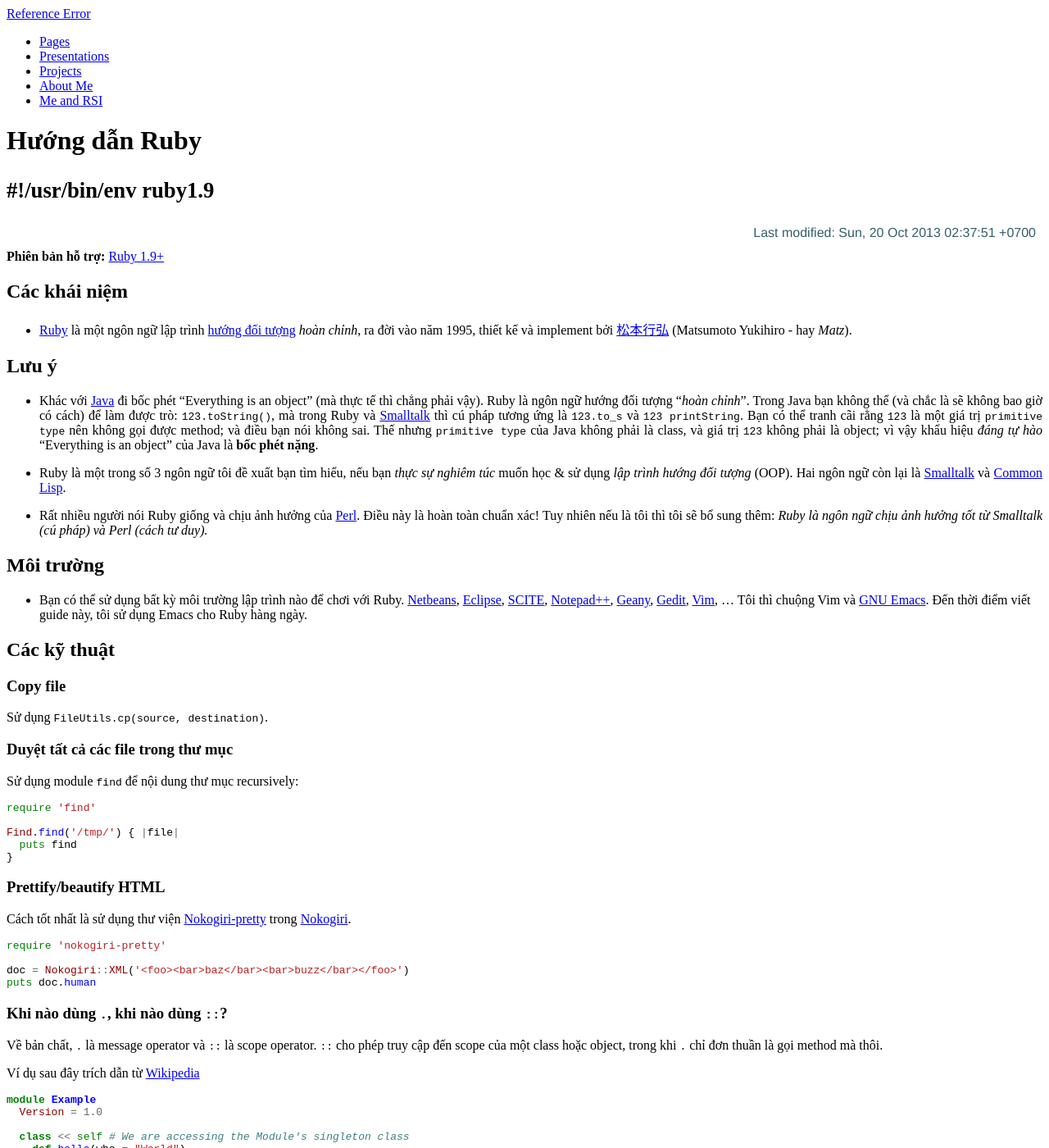
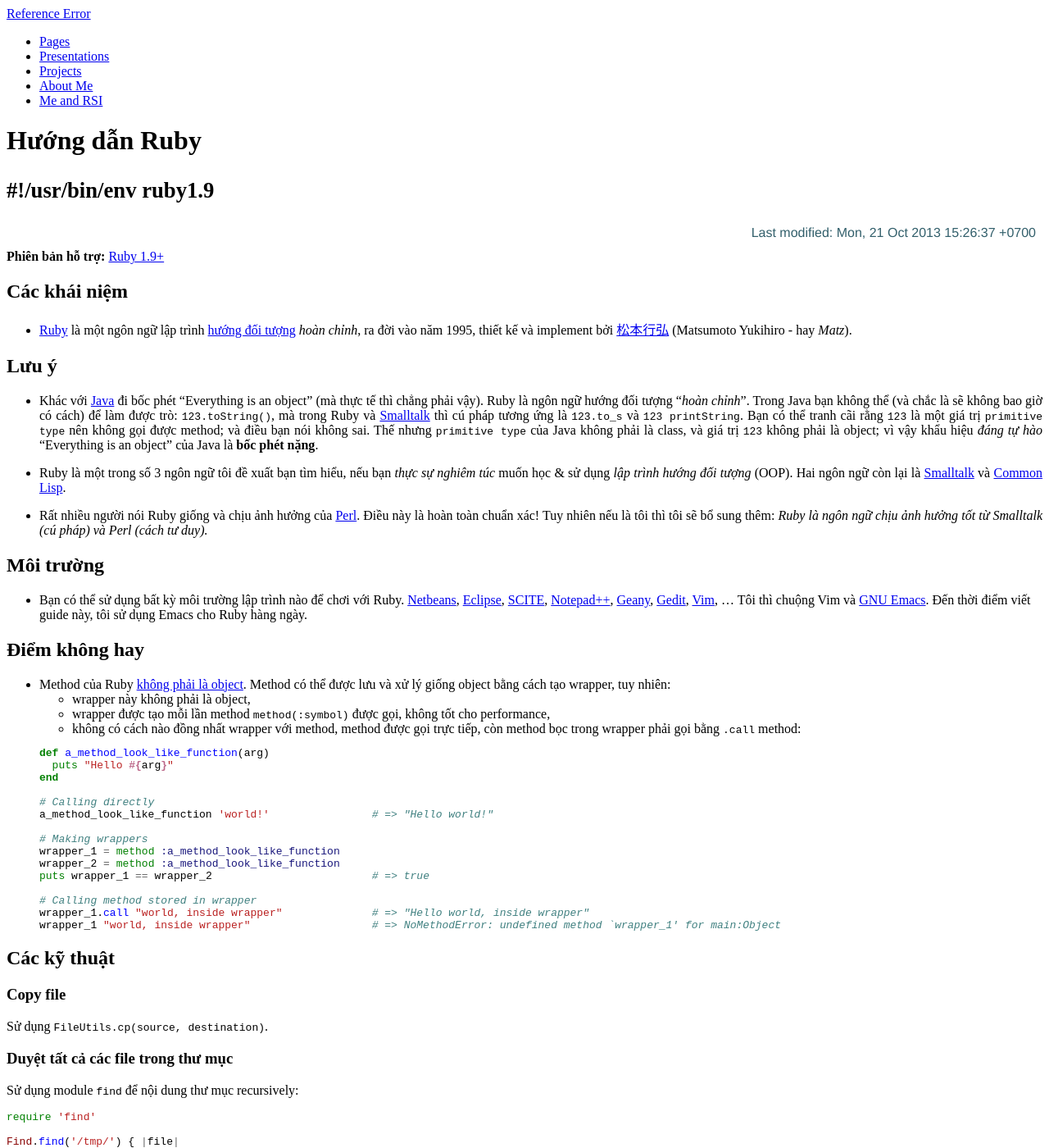
Before and after one commit to cmpitg/cmpitg.github.com, a Jekyll site: the page built from guides-vi/ruby.md, in a window 1280 px wide and 1400 px high. Shown: the whole window at 82% size. Built offline with Jekyll 4.4.1, drawn with Linux system fonts in a browser that asks for light colours; Markdown is read by kramdown in place of the engine named in the settings; comment, search, counter and statistics services are not loaded.

Commit message:
Things I don't like in Ruby

````diff
--- a/guides-vi/ruby.md
+++ b/guides-vi/ruby.md
@@ -5,7 +5,7 @@ tagline: "#!/usr/bin/env ruby1.9"
 category: Programming_Language
 tags: [ruby, guide]
 permalink: /ruby/
-last_updated: Sun, 20 Oct 2013 02:37:51 +0700
+last_updated: Mon, 21 Oct 2013 15:26:37 +0700
 ---
 {% include JB/setup %}
 
@@ -58,6 +58,36 @@ last_updated: Sun, 20 Oct 2013 02:37:51 +0700
   [Vim](http://en.wikipedia.org/wiki/Vim_%28text_editor%29), ...  Tôi thì
   chuộng Vim và [GNU Emacs](http://en.wikipedia.org/wiki/Emacs#GNU_Emacs).
   Đến thời điểm viết guide này, tôi sử dụng Emacs cho Ruby hàng ngày.
+
+## Điểm không hay
+
+* Method của Ruby
+  [không phải là object](http://stackoverflow.com/questions/2602340/methods-in-ruby-objects-or-not).
+  Method có thể được lưu và xử lý giống object bằng cách tạo wrapper, tuy
+  nhiên:
+  - wrapper này không phải là object,
+  - wrapper được tạo mỗi lần method `method(:symbol)` được gọi, không tốt cho
+    performance,
+  - không có cách nào đồng nhất wrapper với method, method được gọi trực tiếp,
+    còn method bọc trong wrapper phải gọi bằng `.call` method:
+
+  ```ruby
+  def a_method_look_like_function(arg)
+    puts "Hello #{arg}"
+  end
+
+  # Calling directly
+  a_method_look_like_function 'world!'                # => "Hello world!"
+
+  # Making wrappers
+  wrapper_1 = method :a_method_look_like_function
+  wrapper_2 = method :a_method_look_like_function
+  puts wrapper_1 == wrapper_2                         # => true
+
+  # Calling method stored in wrapper
+  wrapper_1.call "world, inside wrapper"              # => "Hello world, inside wrapper"
+  wrapper_1 "world, inside wrapper"                   # => NoMethodError: undefined method `wrapper_1' for main:Object
+  ```
 
 ## Các kỹ thuật
 
````
